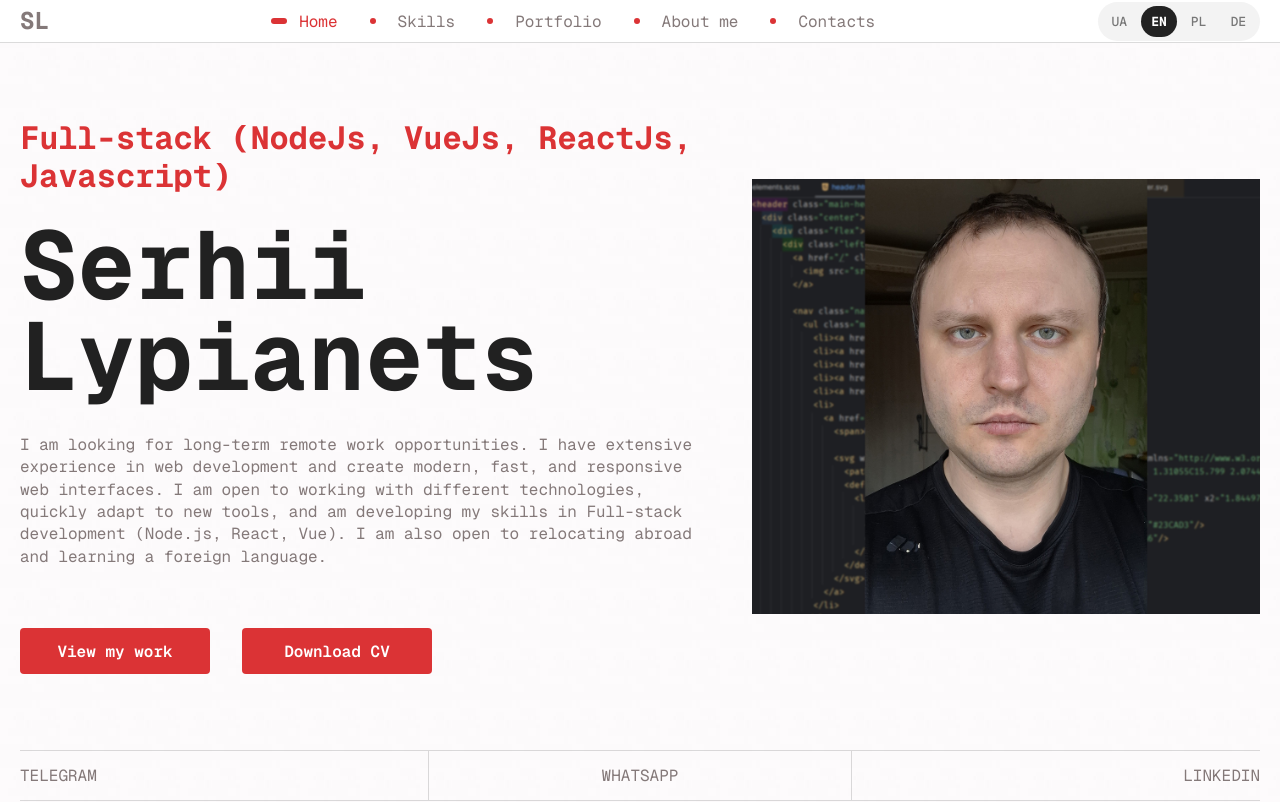
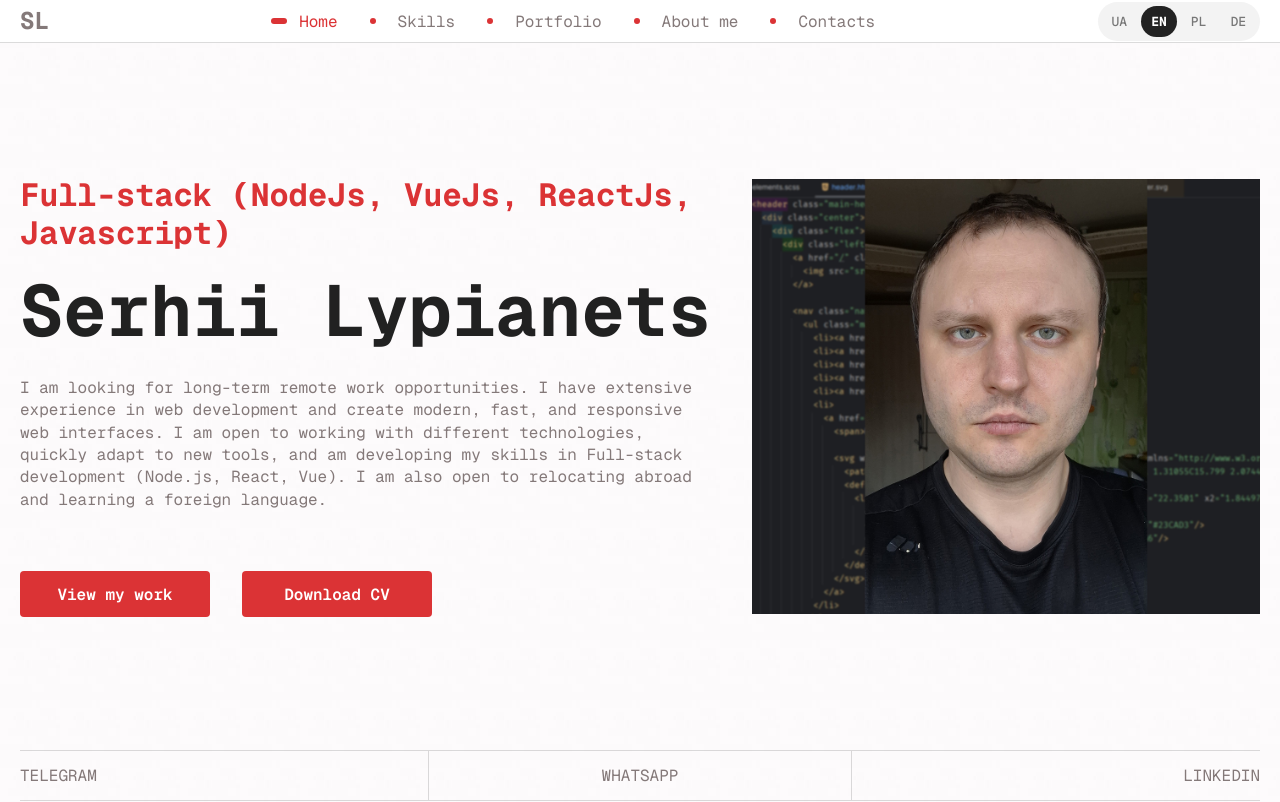
Before and after one commit to SeryogaGitHub/resume-2.0, a Vue app in the folder frontend/: page / in a window 1280 px wide. Shown: the top 802 px of the page. Built offline with nearby package versions, Linux system fonts and the light colour scheme.

Commit message:
change font size h1

```diff
--- a/frontend/src/assets/scss/core/_typography.scss
+++ b/frontend/src/assets/scss/core/_typography.scss
@@ -16,7 +16,7 @@ strong {
 }
 
 h1, .h1{
-  font-size: clamp(48px, 8vw, 96px);
+  font-size: clamp(42px,6vw,72px);
   margin-bottom: 32px;
   line-height: 0.95;
 
```
